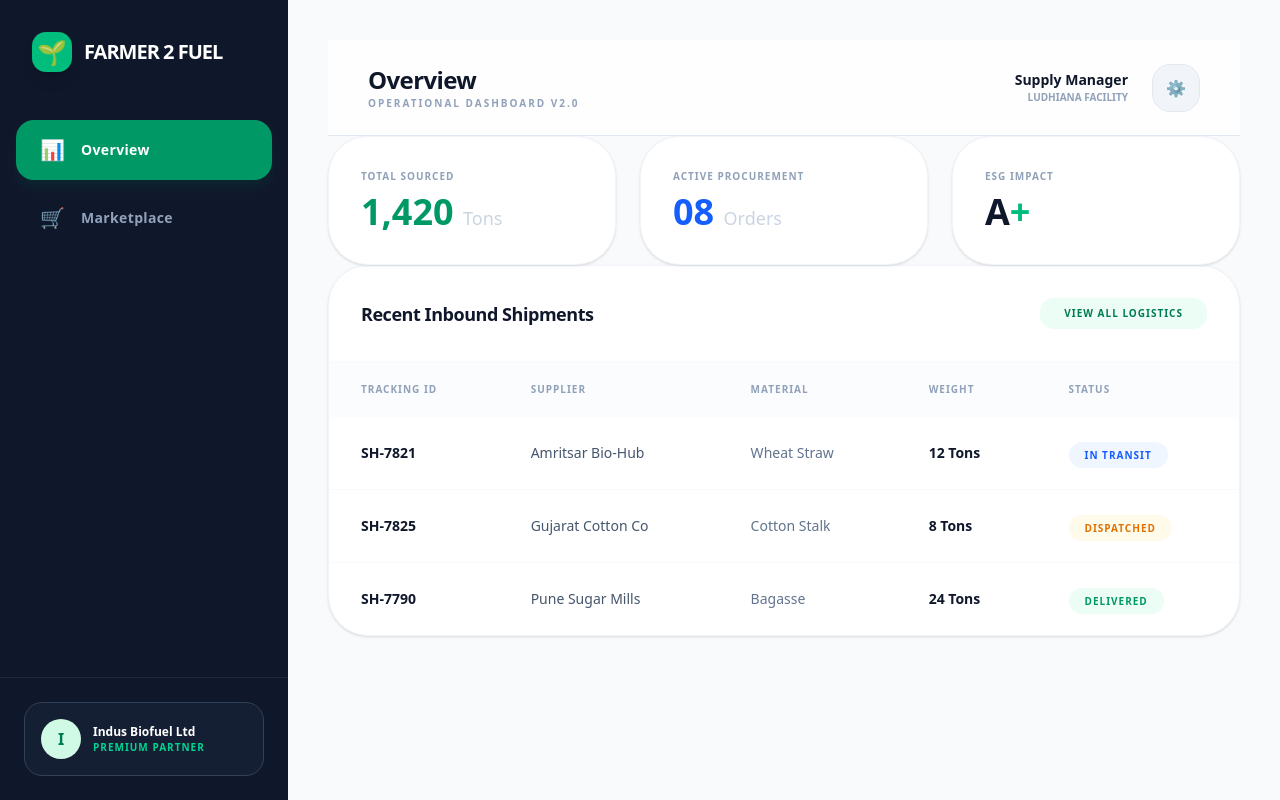
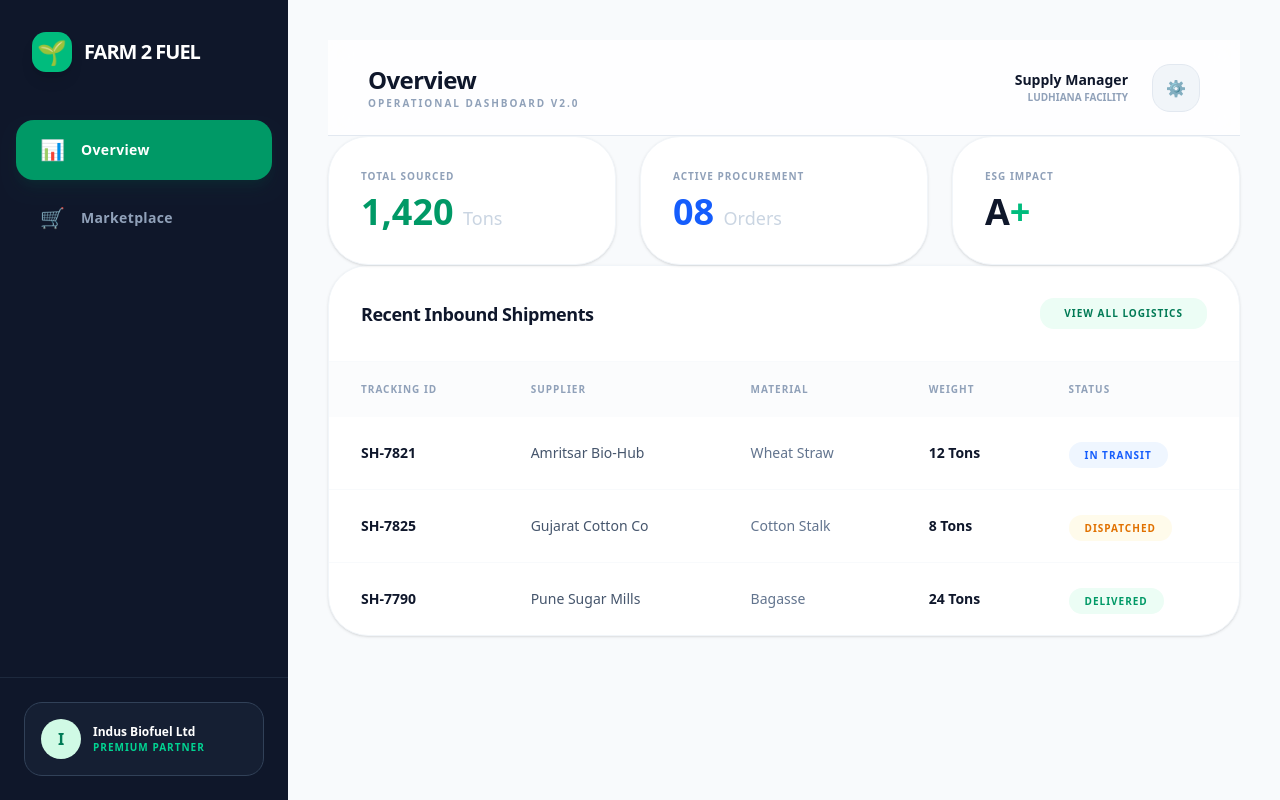
Before and after one commit to Chirag-varu/f2f, a Next.js app: page /dashboard/industry in a window 1280 px wide. Built offline with nearby package versions, Linux system fonts and the light colour scheme.

Commit message:
took out fuel from farmer

```diff
--- a/app/dashboard/industry/page.tsx
+++ b/app/dashboard/industry/page.tsx
@@ -95,7 +95,7 @@ const NavItem = ({ name, icon }: NavItemProps) => {
         <div className="p-8 mb-4">
           <div className="flex items-center gap-3">
             <div className="w-10 h-10 bg-emerald-500 rounded-xl flex items-center justify-center text-2xl shadow-lg">🌱</div>
-            <span className="text-xl font-black tracking-tighter uppercase">Farmer 2 Fuel</span>
+            <span className="text-xl font-black tracking-tighter uppercase">Farm 2 Fuel</span>
           </div>
         </div>
         <nav className="flex-1 px-4 space-y-2">
```
